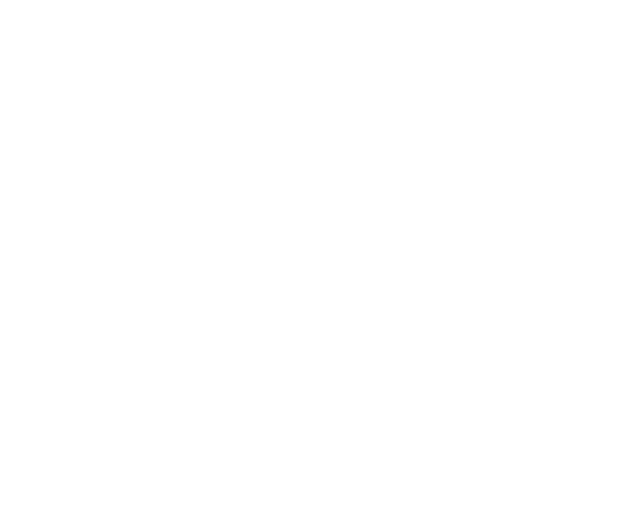
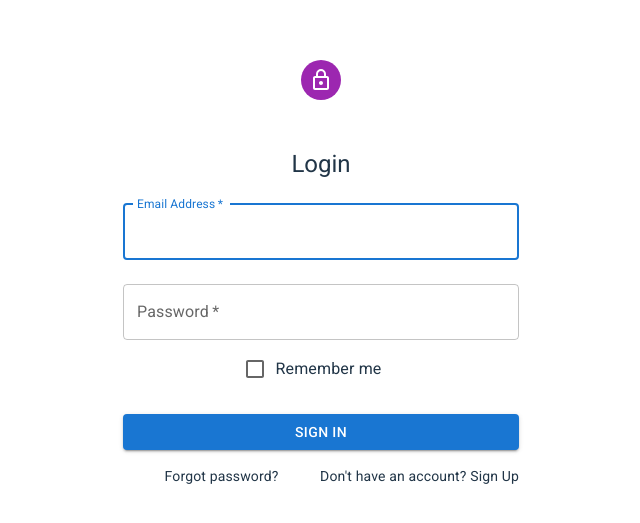
Before and after one commit to Jamessora/SambayananSowShareFE, a React (Vite) app: page / in a window 1280 px wide. Before the commit this address had no page. Shown: the part 183-706 px from the top of the page, without its empty margins (319-959 px from the left). Built offline with nearby package versions, Linux system fonts and the light colour scheme.

Commit message:
fix error with 404

```diff
--- a/src/App.jsx
+++ b/src/App.jsx
@@ -52,6 +52,7 @@
       <Routes>
 
     {/* User Views */}
+    <Route path="/" element={<LoginComponent/>} />
     <Route path="/signup" element={<SignupComponent/>} />
     <Route path="/login" element={<LoginComponent/>} />
     <Route path="/email-sent" element={<EmailSent/>} />
```
